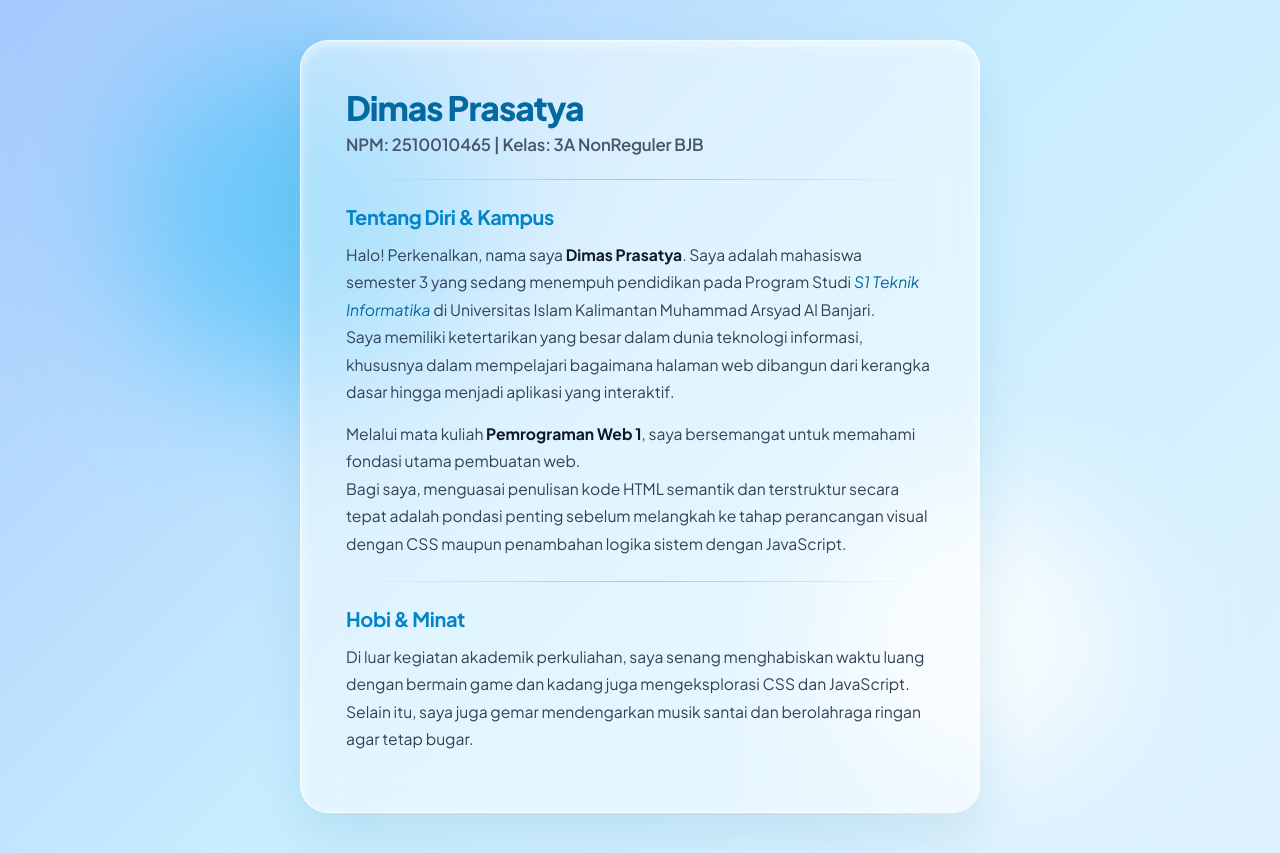
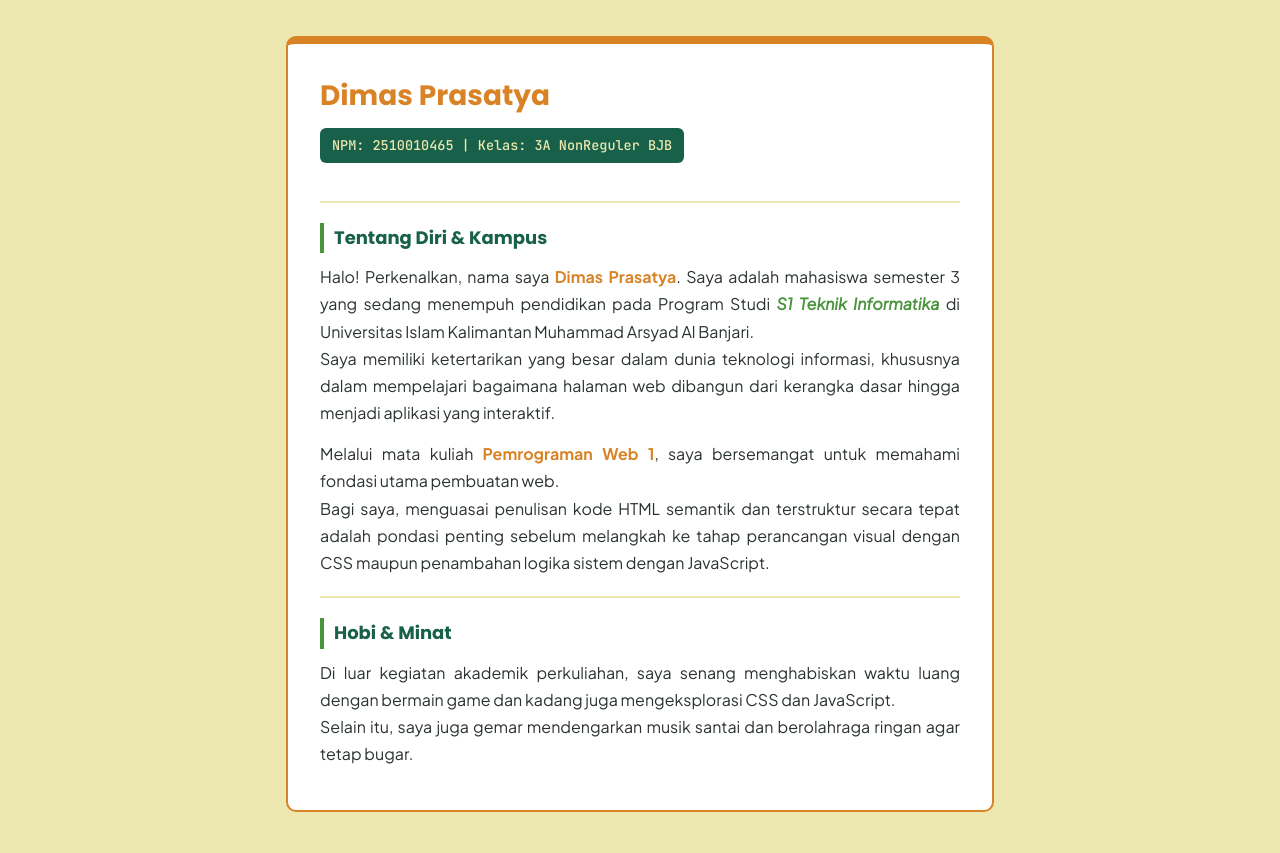
Before and after one commit to DimasKings/01.-HTML-Dasar, a plain HTML site: page index.html in a window 1280 px wide. Drawn offline with Linux system fonts and the light colour scheme.

Commit message:
first commit

```diff
--- a/index.html
+++ b/index.html
@@ -5,136 +5,97 @@
     <meta name="viewport" content="width=device-width, initial-scale=1.0">
     <title>Dimas Prasatya - Profil Saya</title>
 
+    <!-- Google Fonts: Poppins (Judul), Plus Jakarta Sans (Paragraf), JetBrains Mono (NPM/Kelas) -->
     <link rel="preconnect" href="https://fonts.googleapis.com">
     <link rel="preconnect" href="https://fonts.gstatic.com" crossorigin>
-    <link href="https://fonts.googleapis.com/css2?family=Plus+Jakarta+Sans:ital,wght@0,300;0,400;0,500;0,600;0,700;0,800;1,400;1,600&display=swap" rel="stylesheet">
+    <link href="https://fonts.googleapis.com/css2?family=JetBrains+Mono:wght@500&family=Plus+Jakarta+Sans:ital,wght@0,400;0,600;0,700;1,400&family=Poppins:wght@600;700&display=swap" rel="stylesheet">
 
     <style>
-        * {
-            box-sizing: border-box;
+        /* Palet Warna:
+           - Oranye  : #D98327
+           - Krem   : #ECE8AF
+           - Hijau Daun   : #4A943E
+           - Hijau Tua    : #186049
+        */
+        body {
+            font-family: 'Plus Jakarta Sans', Arial, sans-serif;
+            background-color: #ECE8AF;
+            color: #2b332f;
+            line-height: 1.7;
             margin: 0;
-            padding: 0;
+            padding: 36px 16px;
         }
 
-        body {
-            font-family: 'Plus Jakarta Sans', system-ui, -apple-system, sans-serif;
-            min-height: 100vh;
-            display: flex;
-            justify-content: center;
-            align-items: center;
-            padding: 40px 20px;
-            background: linear-gradient(135deg, #a5c9fd 0%, #c8edff 50%, #e0f2fe 100%);
-            position: relative;
-            overflow-x: hidden;
-            color: #1e293b;
-        }
-
-        .bg-shape-1, .bg-shape-2 {
-            position: absolute;
-            border-radius: 50%;
-            filter: blur(70px);
-            z-index: 0;
-            pointer-events: none;
-        }
-
-        .bg-shape-1 {
-            width: 350px;
-            height: 350px;
-            background: #38bdf8;
-            top: 5%;
-            left: 10%;
-            opacity: 0.6;
-        }
-
-        .bg-shape-2 {
-            width: 300px;
-            height: 300px;
-            background: #ffffff;
-            bottom: 8%;
-            right: 12%;
-            opacity: 0.85;
-        }
-
-        .glass-card {
-            position: relative;
-            z-index: 1;
-            width: 100%;
-            max-width: 680px;
-            padding: 45px;
-            border-radius: 28px;
-            background: rgba(255, 255, 255, 0.45);
-            backdrop-filter: blur(18px);
-            -webkit-backdrop-filter: blur(18px);
-            border: 1px solid rgba(255, 255, 255, 0.75);
-            box-shadow: 0 20px 50px rgba(14, 116, 144, 0.12),
-                        0 4px 12px rgba(255, 255, 255, 0.6) inset;
+        .container {
+            max-width: 640px;
+            margin: 0 auto;
+            background-color: #ffffff;
+            border: 2px solid #D98327;
+            border-top: 8px solid #D98327;
+            border-radius: 10px;
+            padding: 28px 32px;
         }
 
         h1 {
-            font-size: 2.1rem;
-            font-weight: 800;
-            letter-spacing: -0.03em;
-            color: #0369a1;
-            margin-bottom: 6px;
+            font-family: 'Poppins', sans-serif;
+            margin: 0 0 8px 0;
+            font-size: 28px;
+            color: #D98327;
         }
 
         h2 {
-            font-size: 1.05rem;
-            font-weight: 600;
-            letter-spacing: -0.01em;
-            color: #475569;
-            margin-bottom: 20px;
+            font-family: 'JetBrains Mono', monospace;
+            display: inline-block;
+            margin: 0 0 18px 0;
+            padding: 6px 12px;
+            font-size: 13.5px;
+            font-weight: 500;
+            background-color: #186049;
+            color: #ECE8AF;
+            border-radius: 6px;
         }
 
         h3 {
-            font-size: 1.25rem;
-            font-weight: 700;
-            letter-spacing: -0.02em;
-            color: #0284c7;
-            margin-top: 20px;
-            margin-bottom: 12px;
+            font-family: 'Poppins', sans-serif;
+            margin: 20px 0 10px 0;
+            font-size: 18px;
+            color: #186049;
+            border-left: 4px solid #4A943E;
+            padding-left: 10px;
         }
 
         p {
-            font-size: 0.98rem;
-            line-height: 1.75;
-            color: #334155;
-            margin-bottom: 14px;
-            font-weight: 400;
+            margin: 0 0 14px 0;
+            text-align: justify;
+        }
+
+        strong {
+            color: #D98327;
+            font-weight: 700;
+        }
+
+        em {
+            color: #4A943E;
+            font-weight: 600;
         }
 
         hr {
             border: 0;
-            height: 1px;
-            background: linear-gradient(90deg, transparent, rgba(3, 105, 161, 0.3), transparent);
-            margin: 24px 0;
-        }
-
-        strong {
-            color: #0f172a;
-            font-weight: 700;
-        }
-
-        em {
-            color: #0369a1;
-            font-style: italic;
-            font-weight: 500;
+            border-top: 2px solid #ECE8AF;
+            margin: 20px 0;
         }
     </style>
 </head>
 <body>
 
-    <div class="bg-shape-1"></div>
-    <div class="bg-shape-2"></div>
-
-   <!--
+    <!--
         Dikerjakan oleh : Dimas Prasatya
         NPM             : 2510010465
         Tanggal         : 10 Oktober 2026
         Tugas           : Tugas 1 Pemrograman Web 1 - Halaman Profil Saya
     -->
 
-    <div class="glass-card">
+    <div class="container">
         <h1>Dimas Prasatya</h1>
         <h2>NPM: 2510010465 | Kelas: 3A NonReguler BJB</h2>
 
```
